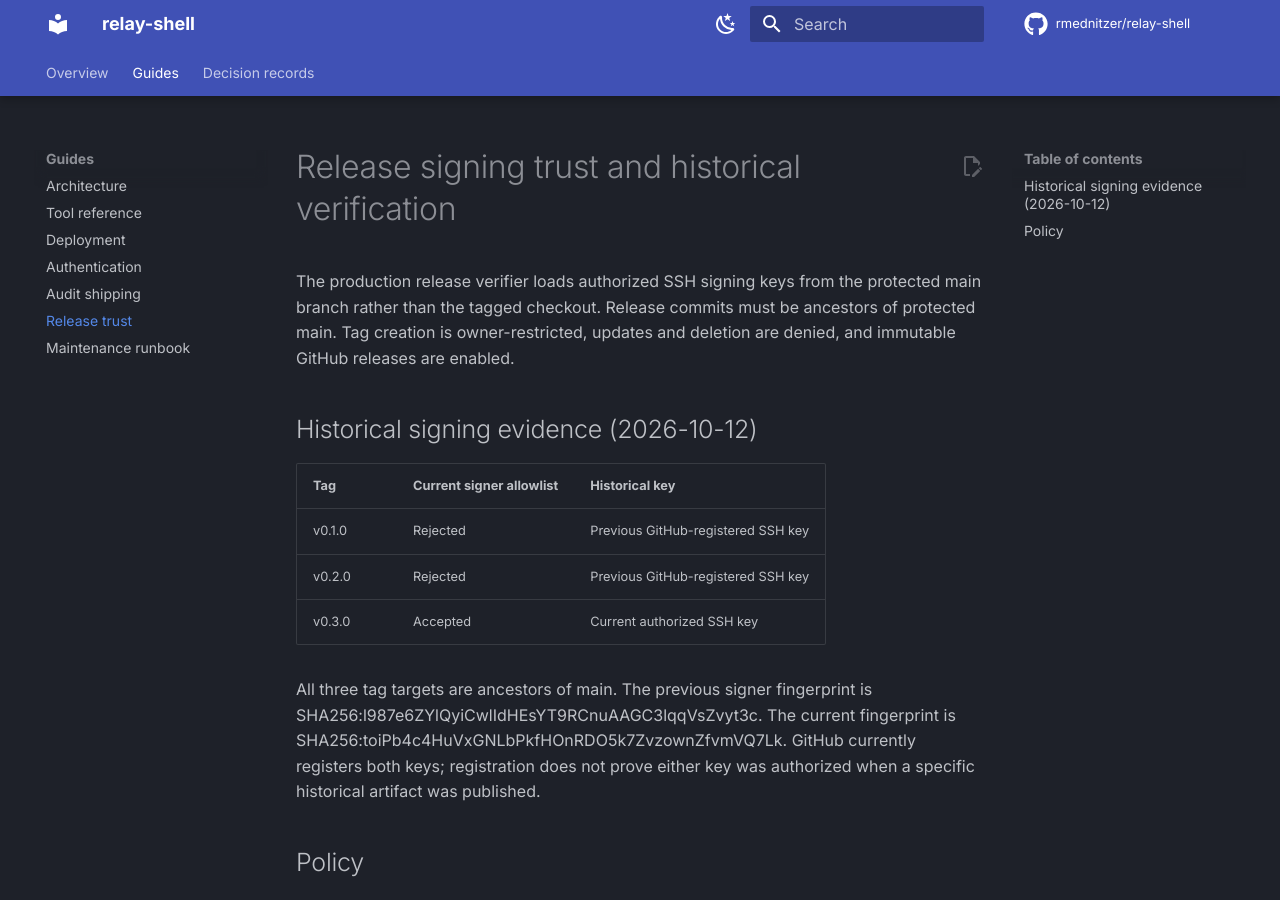
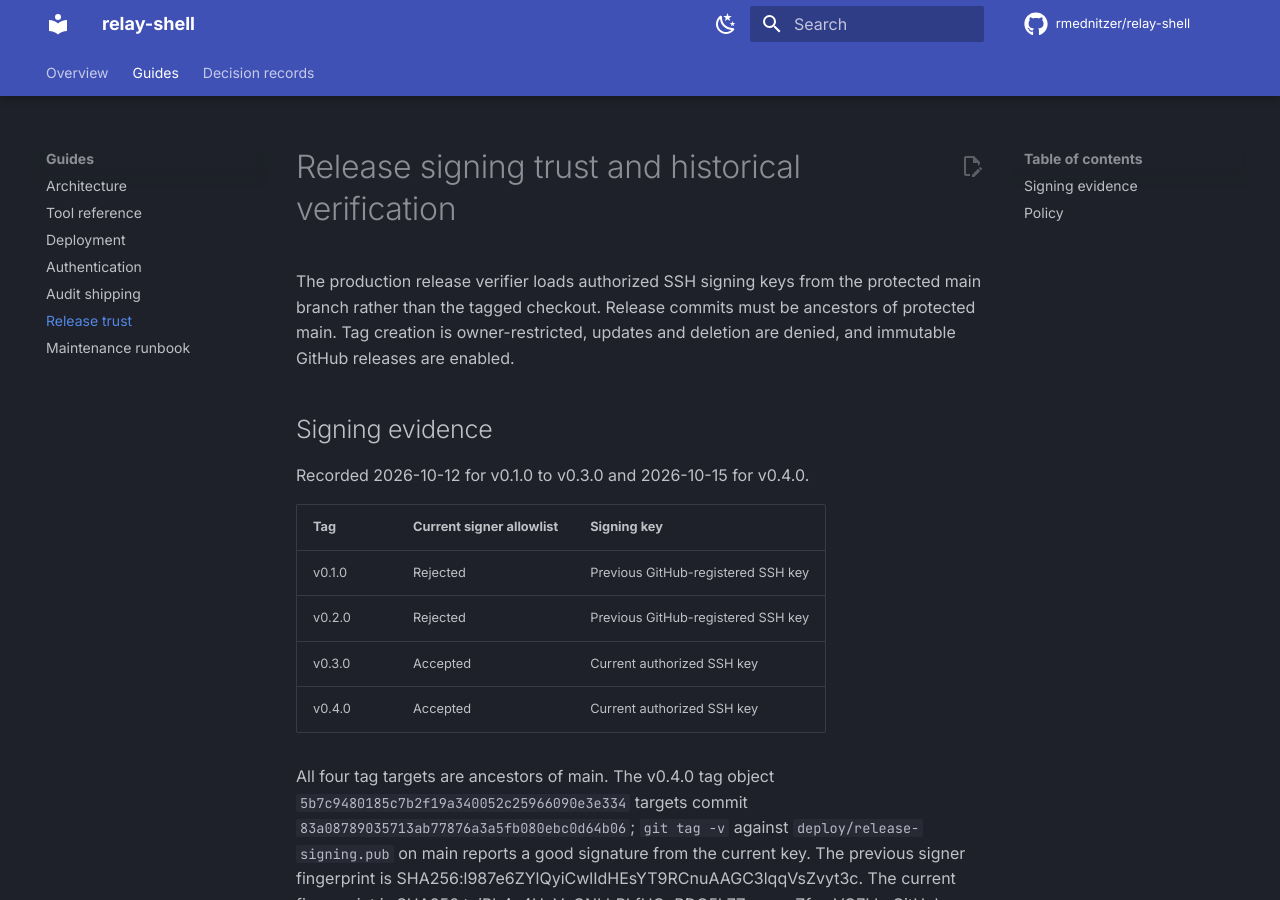
Before and after one commit to rmednitzer/relay-shell, an MkDocs documentation site: the page built from docs/release-trust.md, in a window 1280 px wide and 900 px high. Built offline with MkDocs 1.6.1 and Material for MkDocs 9.7.7, drawn with Linux system fonts in a browser that asks for light colours; comment, search, counter and statistics services are not loaded; some of the changed text lies outside the part shown.

Commit message:
docs: record v0.4.0 signing evidence on the release-trust page (#229)
The v0.4.0 tag (object 5b7c948, target 83a0878) is signed by the current
authorized key (SHA256:toiPb4c4...) and its target is an ancestor of main,
verified with `git tag -v` against deploy/release-signing.pub. The table
stopped at v0.3.0.


Claude-Session: https://claude.ai/code/session_01YWJbUZNqQdA9q8gJ9f4KYc

Co-authored-by: Claude Opus 5.5 <noreply@anthropic.com>

```diff
--- a/docs/release-trust.md
+++ b/docs/release-trust.md
@@ -5,15 +5,22 @@ protected main branch rather than the tagged checkout. Release commits must
 be ancestors of protected main. Tag creation is owner-restricted, updates
 and deletion are denied, and immutable GitHub releases are enabled.
 
-## Historical signing evidence (2026-10-12)
+## Signing evidence
 
-| Tag | Current signer allowlist | Historical key |
+Recorded 2026-10-12 for v0.1.0 to v0.3.0 and 2026-10-15 for v0.4.0.
+
+| Tag | Current signer allowlist | Signing key |
 | --- | --- | --- |
 | v0.1.0 | Rejected | Previous GitHub-registered SSH key |
 | v0.2.0 | Rejected | Previous GitHub-registered SSH key |
 | v0.3.0 | Accepted | Current authorized SSH key |
+| v0.4.0 | Accepted | Current authorized SSH key |
 
-All three tag targets are ancestors of main. The previous signer fingerprint
+All four tag targets are ancestors of main. The v0.4.0 tag object
+`5b7c9480185c7b2f19a340052c25966090e3e334` targets commit
+`83a08789035713ab77876a3a5fb080ebc0d64b06`; `git tag -v` against
+`deploy/release-signing.pub` on main reports a good signature from the current
+key. The previous signer fingerprint
 is SHA256:l987e6ZYlQyiCwlIdHEsYT9RCnuAAGC3lqqVsZvyt3c. The current
 fingerprint is SHA256:toiPb4c4HuVxGNLbPkfHOnRDO5k7ZvzownZfvmVQ7Lk.
 GitHub currently registers both keys; registration does not prove either
```
